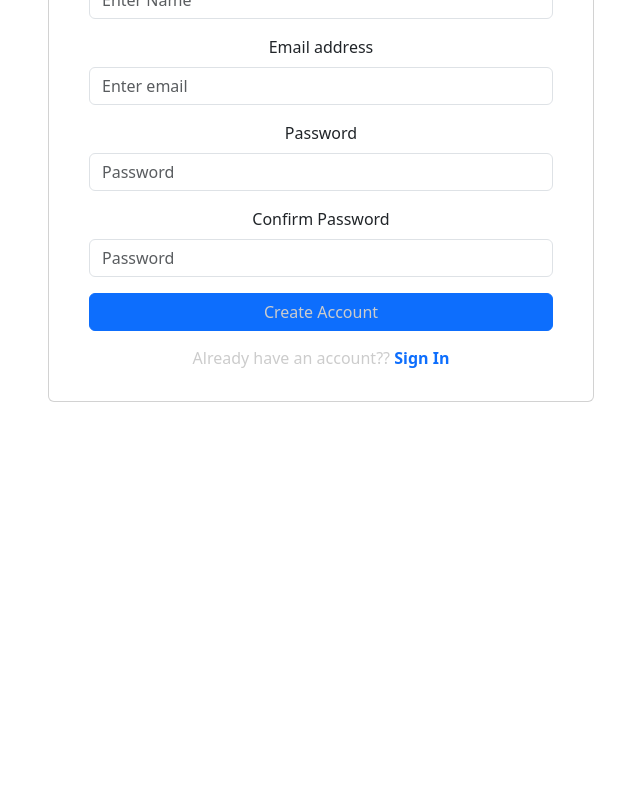
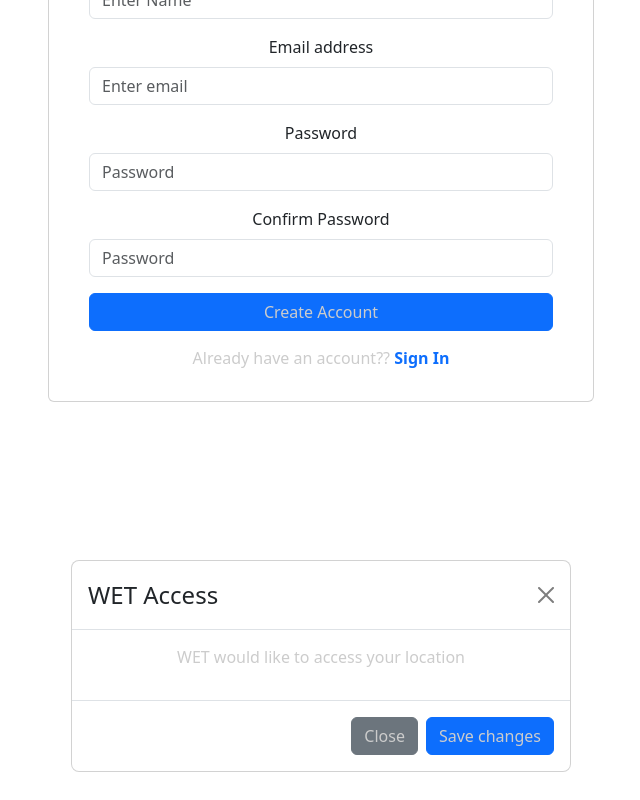
Before and after one commit to xJuanPablo/Untitled2, a React (Create React App) app in the folder client-side/: page / in a window 1280 px wide. Shown: the part 268-1068 px from the top of the page, without its empty margins (319-959 px from the left). Before the commit the page ends 800 px from the top, so only its background shows below. Built offline with nearby package versions, Linux system fonts and the light colour scheme.

Commit message:
added a temp modal in home page

```diff
--- a/client-side/src/App.js
+++ b/client-side/src/App.js
@@ -1,6 +1,7 @@
 //import logo from './logo.svg';
 import {NavBar} from './components/navbar';
 import { Signup } from './components/signup';
+import { Home } from './components/home';
 import './App.css';
 import 'bootstrap/dist/css/bootstrap.min.css';
 
@@ -10,6 +11,7 @@ function App() {
       {/* components will go here */}
       <NavBar />
       <Signup />
+      <Home />
     </div>
   );
 }
--- a/client-side/src/components/home.js
+++ b/client-side/src/components/home.js
@@ -0,0 +1,26 @@
+import React from 'react';
+import { Button, Modal } from 'react-bootstrap';
+
+export const Home = () => {
+  return (
+    <div
+      className="modal show"
+      style={{ display: 'block', position: 'initial' }}
+    >
+      <Modal.Dialog>
+        <Modal.Header closeButton>
+          <Modal.Title>WET Access</Modal.Title>
+        </Modal.Header>
+
+        <Modal.Body>
+          <p>WET would like to access your location</p>
+        </Modal.Body>
+
+        <Modal.Footer>
+          <Button variant="secondary">Close</Button>
+          <Button variant="primary">Save changes</Button>
+        </Modal.Footer>
+      </Modal.Dialog>
+    </div>
+  );
+}
```
Also changed, not shown: client-side/src/components/navbar.js (+0 -10 lines).
